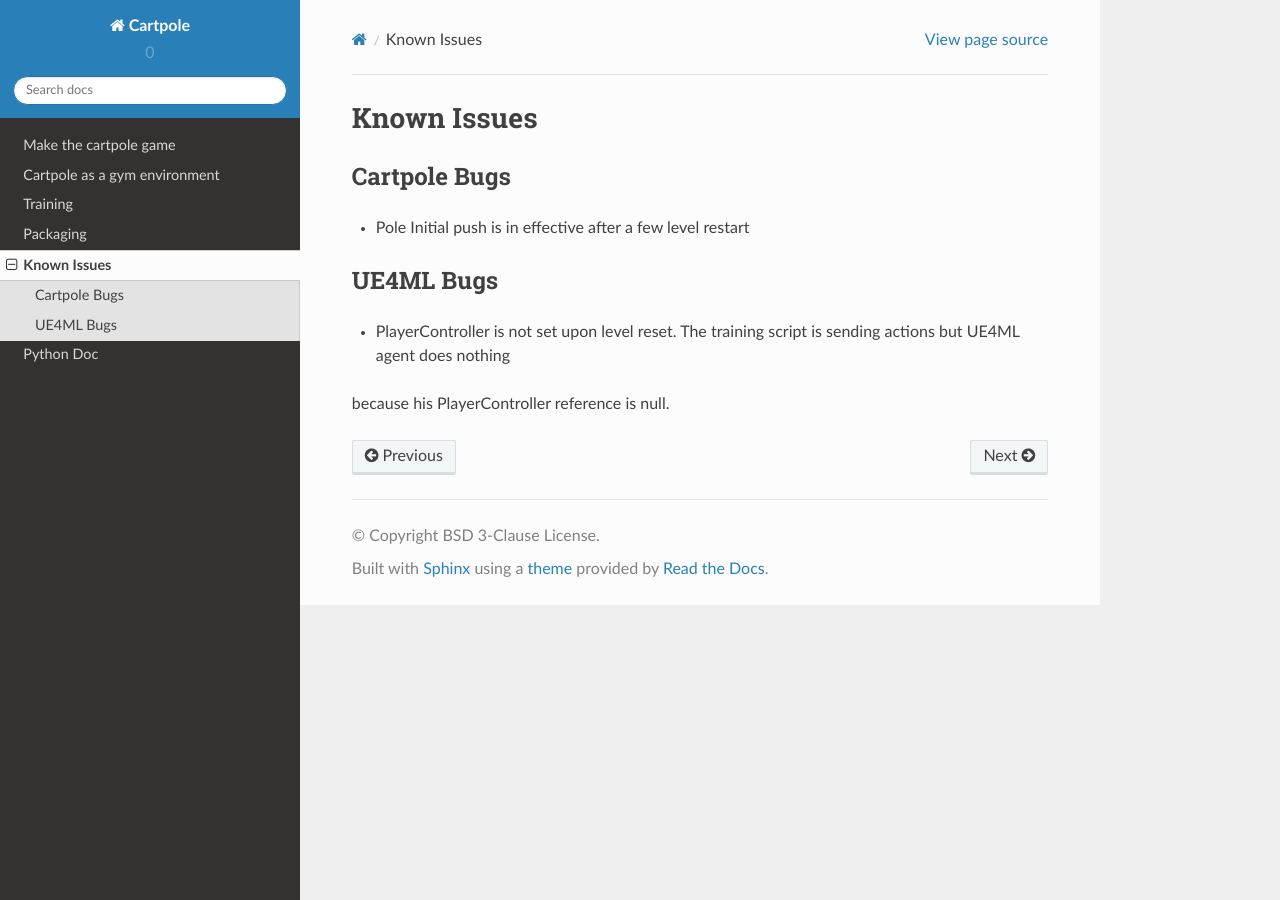
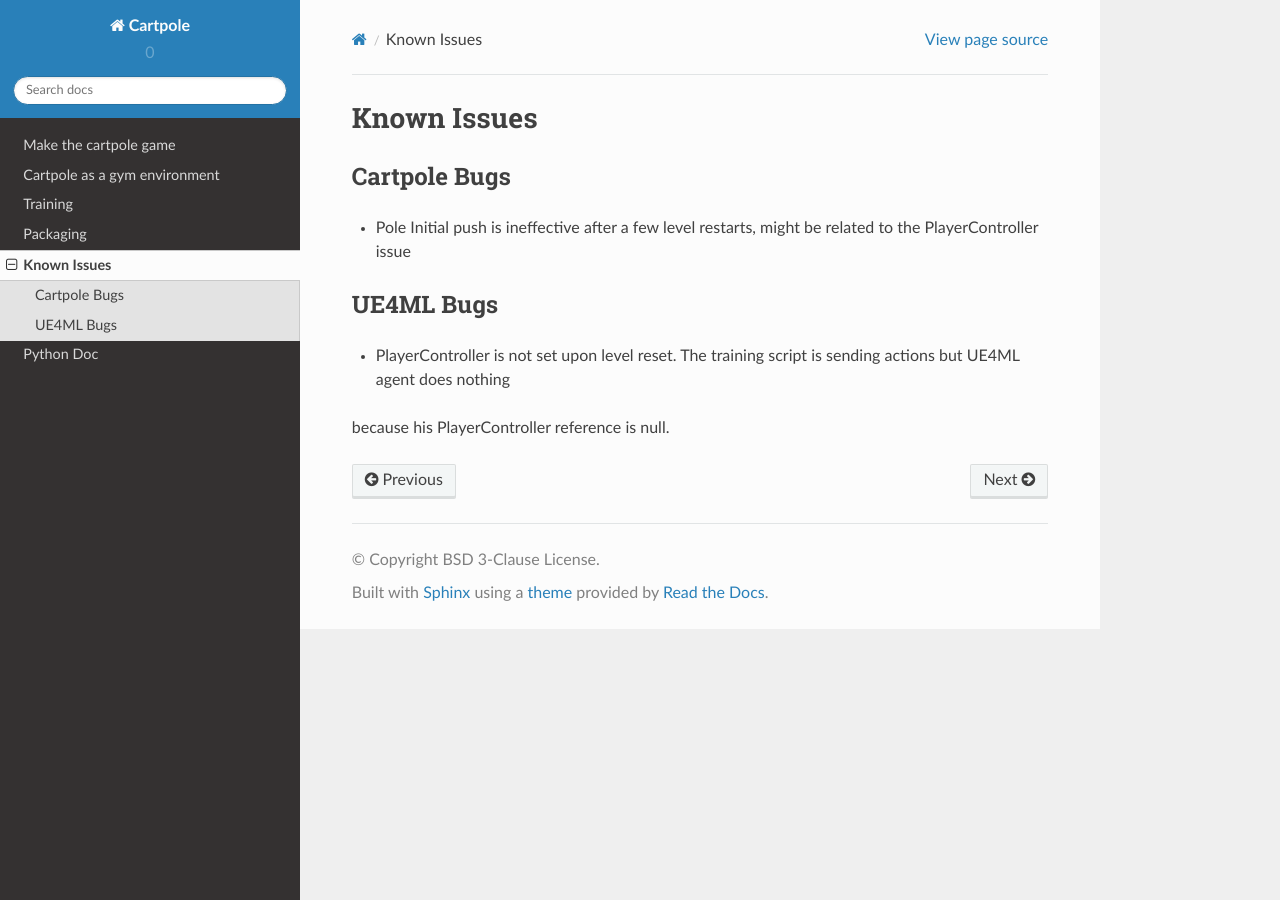
Before and after one commit to Delaunay/cartpole, a Sphinx documentation site: the page built from Docs/src/issues.rst, in a window 1280 px wide. Built offline with Sphinx 7.4.7 and the Read the Docs theme 2.0.0, drawn with Linux system fonts in a browser that asks for light colours; pages that are not in the unit, such as notebooks, are missing from menus.

Commit message:
add some more doc

```diff
--- a/Docs/index.rst
+++ b/Docs/index.rst
@@ -25,7 +25,6 @@ Why UnrealEngine
 * All UnrealEngine technologies available to develop new cutting edge environments
 * Easy to port research into the real world
 * Easy to develop and redistribute environments
-* Completely free
 
 
 About UE4ML
--- a/Docs/src/issues.rst
+++ b/Docs/src/issues.rst
@@ -4,7 +4,7 @@ Known Issues
 Cartpole Bugs
 ~~~~~~~~~~~~~
 
-* Pole Initial push is in effective after a few level restart
+* Pole Initial push is ineffective after a few level restarts, might be related to the PlayerController issue
 
 
 UE4ML Bugs
```
Also changed, not shown: README.rst (+23 -1 lines).
